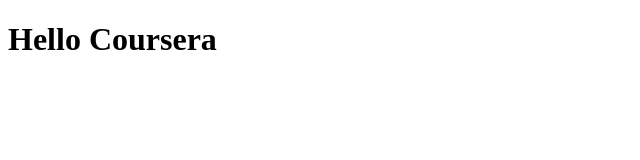
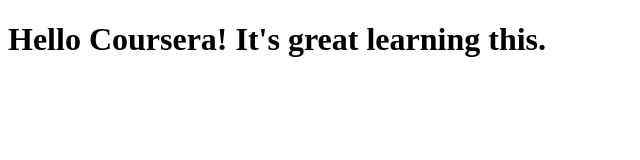
Before and after one commit to aryansh04/coursera-test, a plain HTML site: page sites/index.html in a window 1280 px wide. Shown: the whole page, without its empty margins (0-640 px from the left). Drawn offline with Linux system fonts and the light colour scheme.

Commit message:
addition

```diff
--- a/sites/index.html
+++ b/sites/index.html
@@ -4,6 +4,6 @@
 	<title>Hello Coursera</title>
 </head>
 <body>
-<h1>Hello Coursera</h1>
+<h1>Hello Coursera! It's great learning this.</h1>
 </body>
 </html>
```
